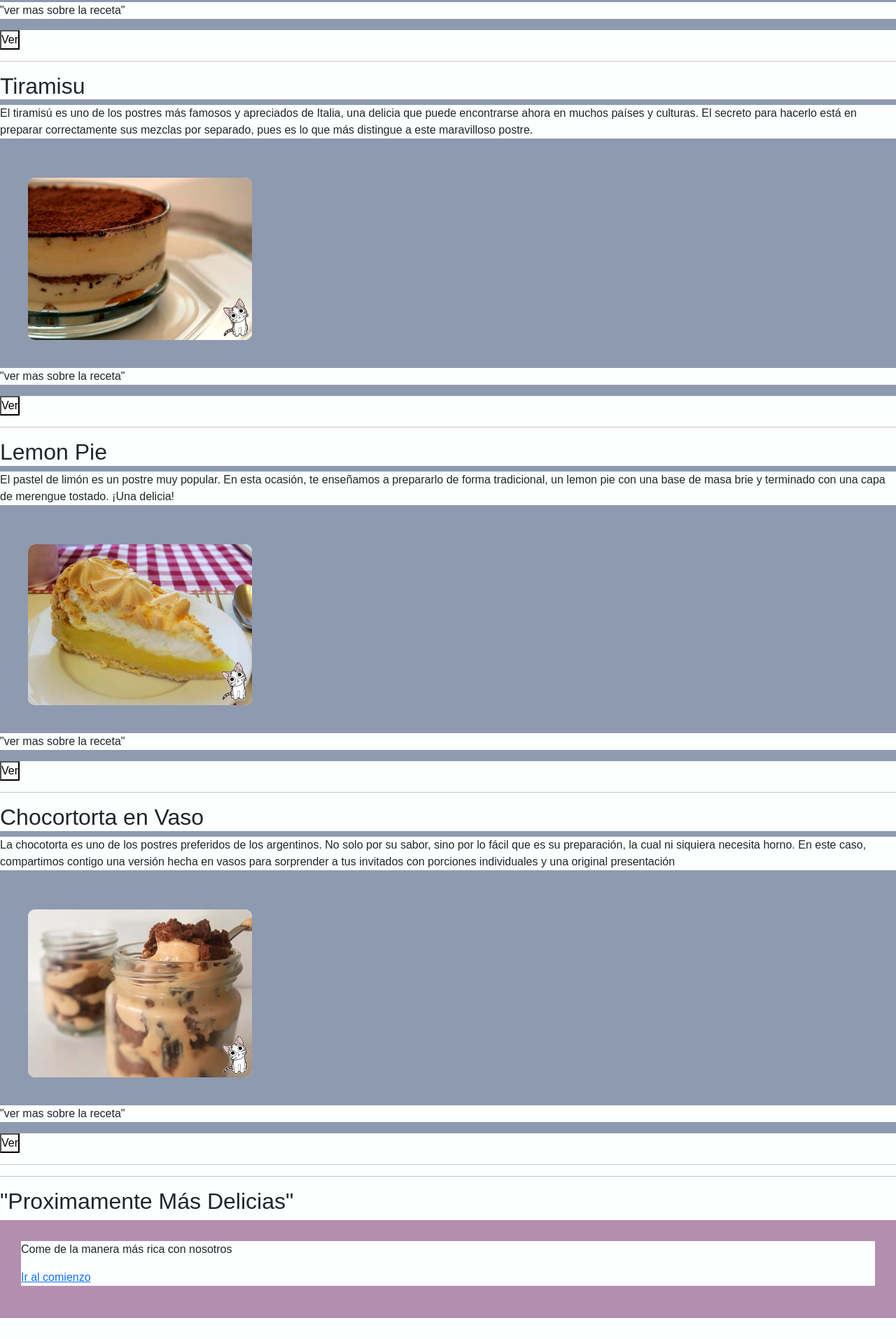
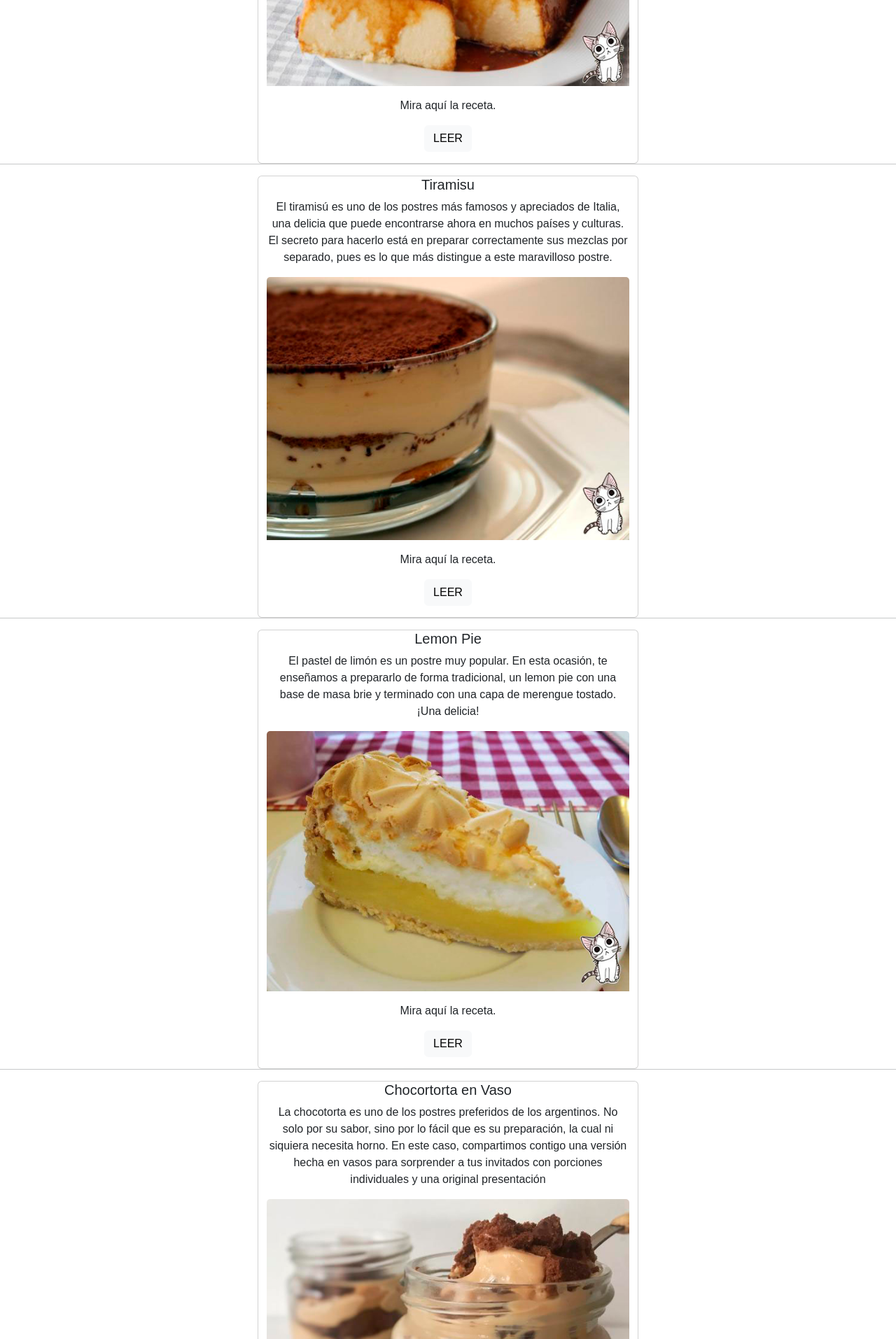
Before and after one commit to ldmontalto/proyecto-final, a plain HTML site: page pages/postres.html in a window 1280 px wide. Shown: the part 886-2800 px from the top of the page at 70% size. Before the commit the page ends 2770 px from the top, so only its background shows below. Drawn offline with nearby package versions, Linux system fonts and the light colour scheme; a web font is replaced by a local one.

Commit message:
cards de todo

```diff
--- a/css/style.css
+++ b/css/style.css
@@ -1,7 +1,6 @@
 *{
     margin: 0;
     padding: 0%;
-    background-color: #FDFFFF;
     font-family: 'Zen Kaku Gothic Antique', sans-serif;
 }
 
@@ -31,8 +30,8 @@ ul{
     color: aqua;
 }
 */
-.card{
-    background-color: darkgreen
+.nav-link:hover{
+    text-decoration: underline;
 }
 .ver .enviar{
     border: rgb(57, 38, 61) 2px solid;
@@ -52,7 +51,8 @@ ul{
 footer{
     padding: 30px;
     float: center;
-    background-color: #b48eaeff
+    color: beige;
+    background-color: #324549
 }
 
 /* css del index */
--- a/pages/postres.html
+++ b/pages/postres.html
@@ -17,7 +17,7 @@
         <img id="Banner" src="../img/Banner monti.jpg" alt="Banner">
     </header>
     <div>
-     <nav class="navbar navbar-expand-lg bg-dark">
+     <nav class="navbar navbar-dark navbar-expand-lg bg-dark">
          <div class="container-fluid">
            <a class="navbar-brand" href="../index.html">Monti</a>
            <button class="navbar-toggler" type="button" data-bs-toggle="collapse" data-bs-target="#navbarNavAltMarkup" aria-controls="navbarNavAltMarkup" aria-expanded="false" aria-label="Toggle navigation">
@@ -36,51 +36,52 @@
        </nav>
      </div>
     <main>
+        <div class="row justify-content-center text-center">
         <h2>Los Mas Pedidos</h2>
-        <section class="receta">
-            <article class="carta">
-                <h2>Flan de piña</h2>
+            <hr>
+            <div class="card" style="width: 34rem;">
+                <h5 class="card-title">Flan de piña</h5>
                 <p>El flan es un postre casero tradicional que en todas las casas se prepara, pero podemos darle la vuelta y preparar flanes de distintos sabores. Esta receta podrás prepararla con piña en lata, en almíbar o piña natural y, sea como sea, el resultado será un flan único con muy buen sabor.</p>
-                <img class="img" src="../img/flan_de_pina_74433_600.jpg" alt="postre">
-                <p>"ver mas sobre la receta"</p>
-                <div class="mas">
-                <button class="ver">Ver</button>
+                <img src="../img/flan_de_pina_74433_600.jpg" class="card-img-top" alt="postres">
+             <div class="card-body">
+               <p class="card-text">Mira aquí la receta.</p>
+               <button type="button" class="btn btn-light">LEER</button>
              </div>
-            </article>
+            </div>
             <hr>
-            <article class="carta">
-                <h2>Tiramisu</h2>
+            <div class="card" style="width: 34rem;">
+                <h5 class="card-title">Tiramisu</h5>
                 <p>El tiramisú es uno de los postres más famosos y apreciados de Italia, una delicia que puede encontrarse ahora en muchos países y culturas. El secreto para hacerlo está en preparar correctamente sus mezclas por separado, pues es lo que más distingue a este maravilloso postre.</p>
-                <img class="img" src="../img/tiramisu_6885_600.jpg" alt="postre">
-                <p>"ver mas sobre la receta"</p>
-                <div class="mas">
-                <button class="ver">Ver</button>
+                <img src="../img/tiramisu_6885_600.jpg" class="card-img-top" alt="postres">
+             <div class="card-body">
+               <p class="card-text">Mira aquí la receta.</p>
+               <button type="button" class="btn btn-light">LEER</button>
              </div>
-            </article>
+            </div>
             <hr>
-            <article class="carta">
-                    <h2>Lemon Pie</h2>
+                <div class="card" style="width: 34rem;">
+                    <h5 class="card-title">Lemon Pie</h5>
                     <p>El pastel de limón es un postre muy popular. En esta ocasión, te enseñamos a prepararlo de forma tradicional, un lemon pie con una base de masa brie y terminado con una capa de merengue tostado. ¡Una delicia! </p>
-                    <img class="img" src="../img/lemon_pie_6794_600.jpg" alt="postre">
-                    <p>"ver mas sobre la receta"</p>
-                    <div class="mas">
-                    <button class="ver">Ver</button>
+                    <img src="../img/lemon_pie_6794_600.jpg" class="card-img-top" alt="postres">
+                 <div class="card-body">
+                   <p class="card-text">Mira aquí la receta.</p>
+                   <button type="button" class="btn btn-light">LEER</button>
                  </div>
-                </article>
+                </div>
                 <hr>
-            <article class="carta">
-                <h2>Chocortorta en Vaso</h2>
+                <div class="card" style="width: 34rem;">
+                    <h5 class="card-title">Chocortorta en Vaso</h5>
                     <p>La chocotorta es uno de los postres preferidos de los argentinos. No solo por su sabor, sino por lo fácil que es su preparación, la cual ni siquiera necesita horno. En este caso,  compartimos contigo una versión hecha en vasos para sorprender a tus invitados con porciones individuales y una original presentación </p>
-                <img class="img" src="../img/chocotorta_en_vaso_75474_600.jpg" alt="postre">
-                <p>"ver mas sobre la receta"</p>
-                <div class="mas">
-                <button class="ver">Ver</button>
+                    <img src="../img/chocotorta_en_vaso_75474_600.jpg" class="card-img-top" alt="postres">
+                 <div class="card-body">
+                   <p class="card-text">Mira aquí la receta.</p>
+                   <button type="button" class="btn btn-light">LEER</button>
                  </div>
-        </article>
-        <hr>
+               </div>
             </section>
             <hr>
             <h2 class="proximamente">"Proximamente Más Delicias"</h2>
+        </div>
     </main>
     <footer>
         <section>
```
Also changed, not shown: index.html (+2 -2 lines), pages/contactos.html (+2 -2 lines), pages/recetas.html (+34 -33 lines), pages/tragos.html (+16 -1 lines), img/mojito_cubano_8512_600.jpg (added). Lines whose indentation alone changed are shown as unchanged.
